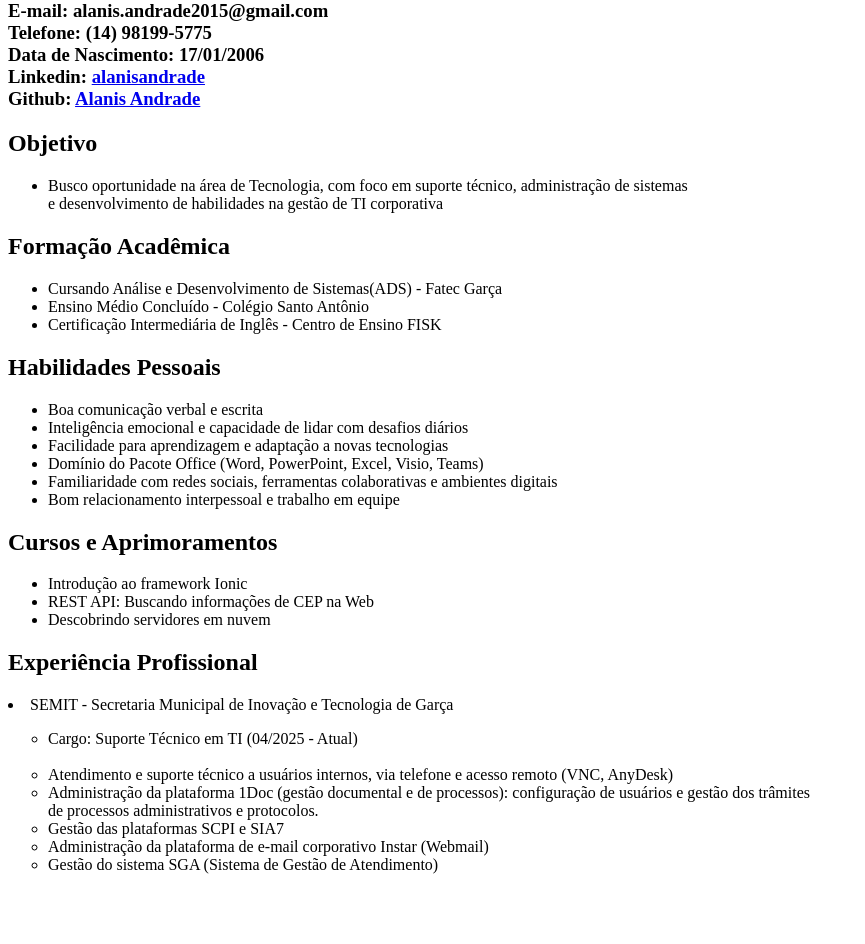
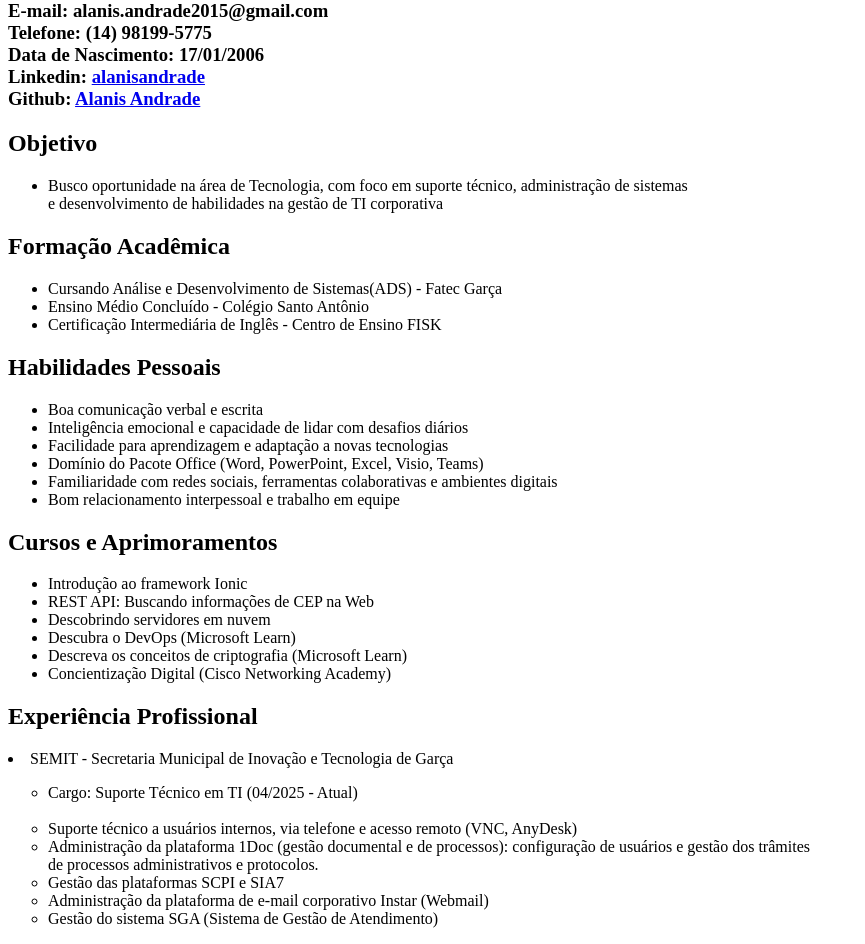
Before and after one commit to AlanisAndrade/Curriculo, a plain HTML site: page index.html in a window 1280 px wide. Shown: the part 122-1066 px from the top of the page, without its empty margins (0-865 px from the left). Before the commit the page ends 1012 px from the top, so only its background shows below. Drawn offline with Linux system fonts and the light colour scheme.

Commit message:
Add files via upload

```diff
--- a/index.html
+++ b/index.html
@@ -39,12 +39,15 @@ Alanis Tiepo Andrade</h1>
   <li>Introdução ao framework Ionic</li>
   <li>REST API: Buscando informações de CEP na Web</li>
   <li>Descobrindo servidores em nuvem</li>
+  <li>Descubra o DevOps (Microsoft Learn)</li>
+  <li>Descreva os conceitos de criptografia (Microsoft Learn)</li>
+  <li>Concientização Digital (Cisco Networking Academy)</li>
   </ul>
   <h2>Experiência Profissional</h2>
   <li>SEMIT - Secretaria Municipal de Inovação e Tecnologia de Garça <br>
     <ul style="list-style-type: circle;">
     <li>Cargo: Suporte Técnico em TI (04/2025 - Atual) </li> <br>
-    <li>Atendimento e suporte técnico a usuários internos, via telefone e acesso remoto (VNC, AnyDesk)</li>
+    <li>Suporte técnico a usuários internos, via telefone e acesso remoto (VNC, AnyDesk)</li>
     <li>Administração da plataforma 1Doc (gestão documental e de processos): configuração de usuários e gestão dos
 trâmites <br> de processos administrativos e protocolos.
 </li>
```
